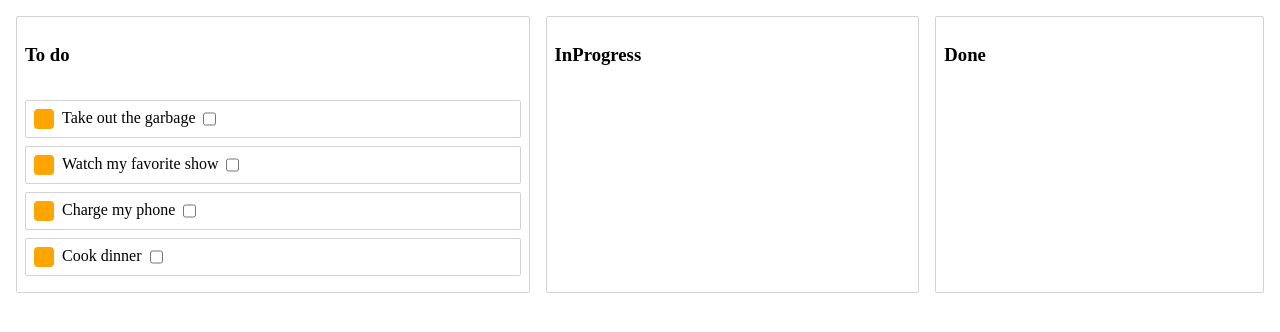
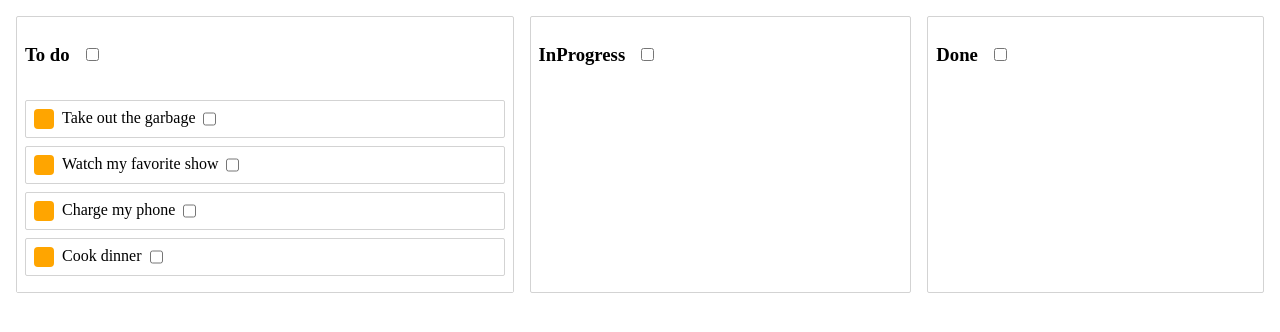
Before and after one commit to ArnabChatterjee20k/KanbanBoard, a React (Vite) app: page / in a window 1280 px wide. Shown: the top 332 px of the page. Built offline with nearby package versions, Linux system fonts and the light colour scheme.

Commit message:
Added disabling column

```diff
--- a/src/Column.jsx
+++ b/src/Column.jsx
@@ -2,32 +2,48 @@ import React from "react";
 import styled from "styled-components";
 import Task from "./Task";
 import StrictModeDroppable from "./StrictModeDroppable";
-
+import { useState } from "react";
 const Container = styled.div`
   margin: 8px;
   border: 1px solid lightgrey;
   border-radius: 2px;
-  flex-grow:1;
-  min-heigth:100px;
-  `;
-  const Title = styled.h3`
+  flex-grow: 1;
+  min-heigth: 100px;
+  background-color: ${props=>props.disabled?"gray":"white"}
+`;
+const Title = styled.h3`
   padding: 8px;
-  `;
-  const TaskList = styled.div`
+`;
+const TaskList = styled.div`
   padding: 8px;
-  transition:background-color 0.2s ease;
-  background-color:${props=>props.isDraggingOver?"gray":"white"};
+  transition: background-color 0.2s ease;
+  background-color: ${(props) => (props.isDraggingOver ? "gray" : "white")};
+`;
+
+const DisableHandle = styled.input`
+  margin-left: 8px;
 `;
 
 export default function Column({ column, tasks }) {
+  const [disabled, setDisabled] = useState(false);
   return (
-    <Container>
-      <Title>{column.title}</Title>
-      <StrictModeDroppable droppableId={column.id}>
+    <Container disabled={disabled}>
+      <div style={{ display: "flex" }}>
+        <Title>{column.title}</Title>
+        <DisableHandle
+          type="checkbox"
+          onChange={() => setDisabled((prev) => !prev)}
+        />
+      </div>
+      <StrictModeDroppable droppableId={column.id} isDropDisabled={disabled}>
         {(provided, snapshot) => {
           const isDraggingOver = snapshot.isDraggingOver;
           return (
-            <TaskList isDraggingOver={isDraggingOver} ref={provided.innerRef} {...provided.droppableProps}>
+            <TaskList
+              isDraggingOver={isDraggingOver}
+              ref={provided.innerRef}
+              {...provided.droppableProps}
+            >
               {tasks.map((task, index) => (
                 <Task key={task.id} index={index} task={task} />
               ))}
```
Also changed, not shown: 1 other file (tests, documents, lock files or other folders).
